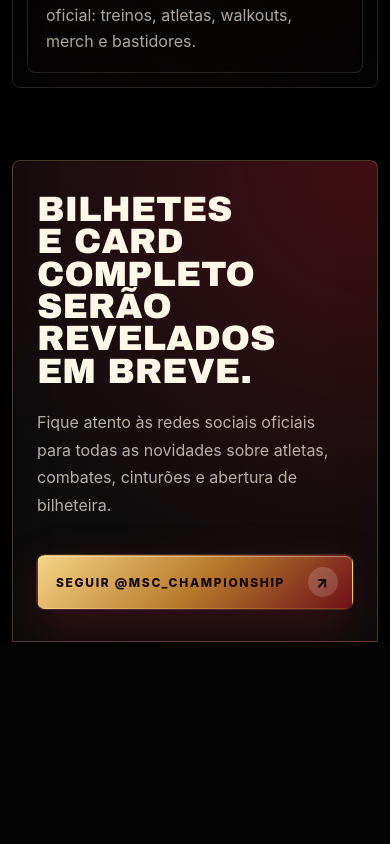
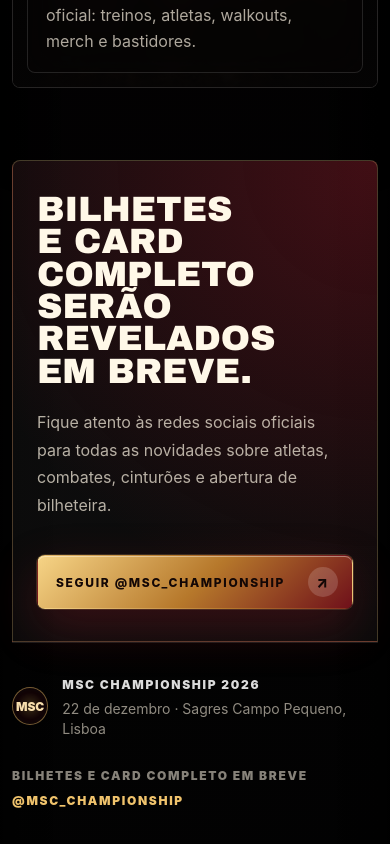
Before and after one commit to zacariasnuneiro-spec/msc, a React (Vite) app: page / in a window 390 px wide. Shown: the part 8662-9506 px from the top of the page. Before the commit the page ends 9304 px from the top, so only its background shows below. Built offline with nearby package versions, Linux system fonts and the light colour scheme.

Commit message:
Add factual MSC footer

```diff
--- a/src/App.css
+++ b/src/App.css
@@ -1136,6 +1136,55 @@ h3 {
   line-height: 1.72;
 }
 
+.site-footer {
+  display: flex;
+  width: min(1180px, calc(100% - 32px));
+  align-items: center;
+  justify-content: space-between;
+  gap: 28px;
+  margin: 0 auto;
+  padding: 30px 0 36px;
+  border-top: 1px solid rgba(255, 255, 255, 0.1);
+}
+
+.footer-brand {
+  display: flex;
+  align-items: center;
+  gap: 14px;
+}
+
+.footer-brand strong,
+.footer-meta {
+  color: rgba(255, 255, 255, 0.86);
+  font-size: 12px;
+  font-weight: 900;
+  letter-spacing: 0.14em;
+  text-transform: uppercase;
+}
+
+.footer-brand p {
+  margin: 6px 0 0;
+  color: rgba(248, 240, 223, 0.58);
+  font-size: 14px;
+  line-height: 1.45;
+}
+
+.footer-meta {
+  display: flex;
+  align-items: center;
+  gap: 20px;
+  text-align: right;
+}
+
+.footer-meta span {
+  color: rgba(248, 240, 223, 0.54);
+}
+
+.footer-meta a {
+  color: #f0c36c;
+  text-decoration: none;
+}
+
 @keyframes light-sweep {
   from {
     opacity: 0.56;
@@ -1210,6 +1259,18 @@ h3 {
     flex-direction: column;
   }
 
+  .site-footer {
+    align-items: flex-start;
+    flex-direction: column;
+  }
+
+  .footer-meta {
+    align-items: flex-start;
+    flex-direction: column;
+    gap: 10px;
+    text-align: left;
+  }
+
   .detail-strip {
     margin-top: 24px;
   }
@@ -1287,7 +1348,8 @@ h3 {
   .merch-section,
   .feature-section,
   .past-section,
-  .reveal-section {
+  .reveal-section,
+  .site-footer {
     width: min(100% - 24px, 1180px);
   }
 
--- a/src/App.tsx
+++ b/src/App.tsx
@@ -309,6 +309,22 @@ function App() {
           <span className="button-icon" aria-hidden="true">↗</span>
         </a>
       </section>
+
+      <footer className="site-footer" aria-label="Rodapé">
+        <div className="footer-brand">
+          <span className="brand-mark">MSC</span>
+          <div>
+            <strong>MSC Championship 2026</strong>
+            <p>22 de dezembro · Sagres Campo Pequeno, Lisboa</p>
+          </div>
+        </div>
+        <div className="footer-meta">
+          <span>Bilhetes e card completo em breve</span>
+          <a href="https://www.instagram.com/msc_championship/" target="_blank" rel="noreferrer">
+            @msc_championship
+          </a>
+        </div>
+      </footer>
     </main>
   )
 }
```
